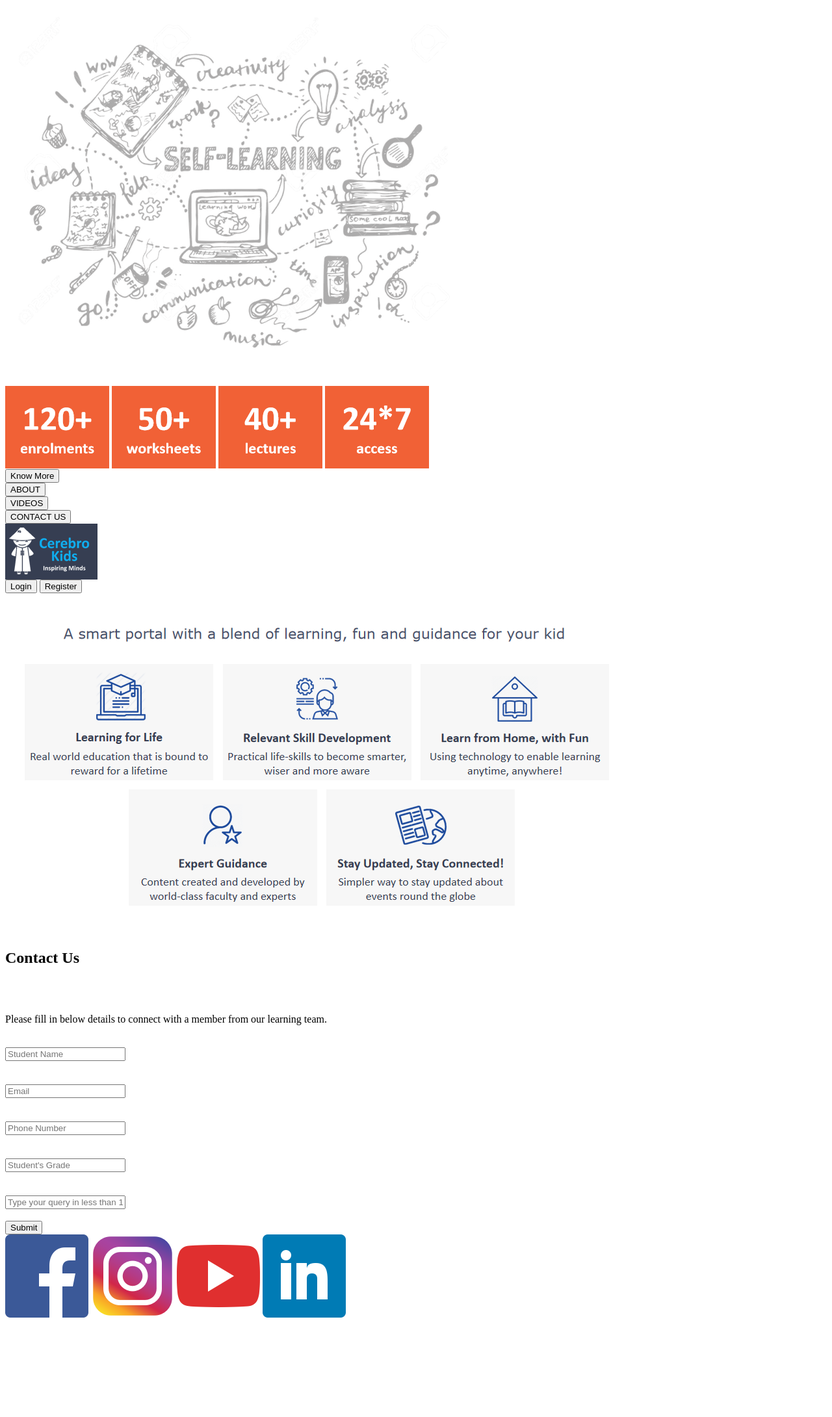
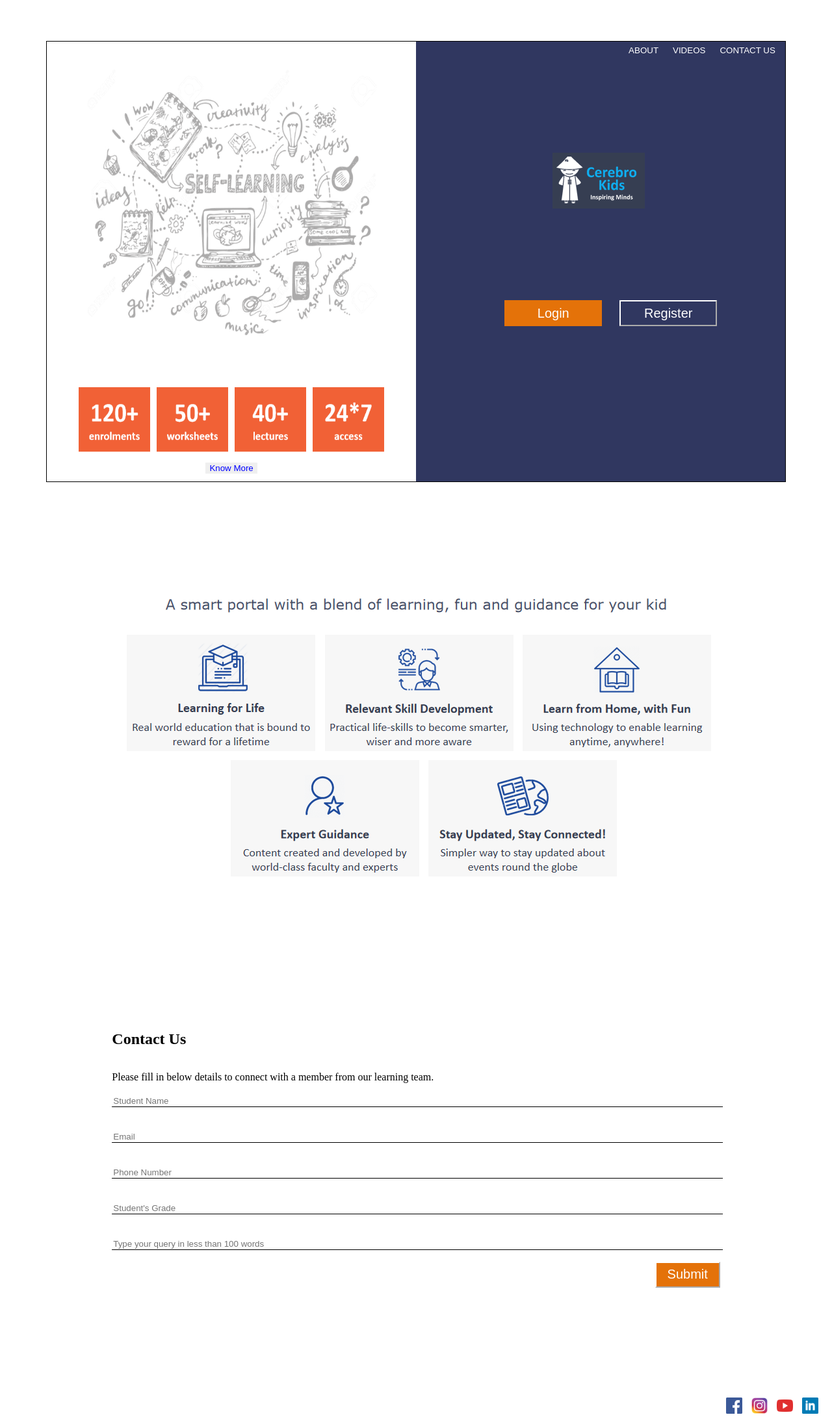
Before and after one commit to Sriparna101/CEREBRO_KIDS, a PHP site: page /loginoverview.html in a window 1280 px wide. Shown: the whole page at 65% size. Before the commit the page ends 2028 px from the top, so only its background shows below. Run offline with PHP 8.4, Linux system fonts and the light colour scheme.

Commit message:
Add files via upload

```diff
--- a/stylesheets/style.css
+++ b/stylesheets/style.css
@@ -1,4 +1,279 @@
 
+/* FIRST SECTION */
+
+.firstview{
+  display: grid;
+  grid-template-columns: repeat(auto-fill, minmax(500px, 1fr));
+  grid-template-rows: 1fr;
+  margin: 5%;
+  border: solid 1px;
+  padding: 0;
+}
+
+
+.leftup{
+    display: flex;
+  justify-content: center;
+}
+
+.leftup > img{
+  height: 470px;
+  width: 470px;
+  margin: 5%;
+
+}
+
+.righthalf{
+  display: block;
+  justify-content: center;
+  background-color: #303760;
+  overflow: hidden;
+}
+
+.topcorner{
+  display: flex;
+  margin: 4px;
+  background: #303760;
+  float: right;
+}
+
+.topbutton{
+  margin-left: 5px;
+  margin-right: 5px;
+}
+
+.topbutton > input{
+    color: white;
+    border:none;
+     background-color: #303760;
+     cursor: pointer;
+}
+
+.logologin{
+  margin-left: 37%;
+  margin-top: 30%;
+}
+
+.leftbottom{
+  display: flex;
+  justify-content: center;
+}
+
+.leftimg{
+  height: 100px;
+  width: 110px;
+  margin: 5px;
+}
+
+.leftbutton{
+  display: flex;
+  justify-content: center;
+  margin: 2%;
+}
+
+.leftbutton > input{
+  color: blue;
+  border:none;
+  cursor: pointer;
+}
+
+
+.logreg{
+  margin-left: 24%;
+
+  margin-top: 25%;
+  margin-bottom: 20%;
+}
+
+.logreg1{
+  color: white;
+  background-color: #E47209;
+  width: 150px;
+  height: 40px;
+  margin: 0;
+  margin-right: 10px;
+  font-size: 20px;
+  border:none;
+}
+
+.logreg2{
+  color: white;
+  background-color: #303760;
+  width: 150px;
+  height: 40px;
+  margin: 0;
+  margin-left: 3%;
+  font-size: 20px;
+  border-color: white;
+}
+
+.imagesection2login{
+  display: flex;
+  justify-content: center;
+}
+
+#section2{
+  margin-top: 10%;
+  margin-bottom: 10%;
+}
+
+#section3{
+  display: block;
+  margin: 8%;
+  padding: 5%;
+}
+
+.loginpageform > input{
+  border: 0;
+  outline: 0;
+  background: transparent;
+  border-bottom: 1px solid black;
+  width: 100%;
+}
+
+.loginpageform > button{
+  float: right;
+  color: white;
+  background-color: #E47209;
+  border-color: white;
+  width: 100px;
+  height: 40px;
+  font-size: 20px;
+}
+
+#section3 > h1{
+  padding: 0;
+  margin: 0;
+}
+
+#section3 > p{
+  padding: 0;
+  margin: 0;
+}
+
+.loginfooter{
+  float: right;
+  margin-right: 8px;
+}
+
+.loginfootericon{
+  height: 25px;
+  width: 25px;
+  margin: 5px;
+  cursor: pointer;
+}
+
+/* LOGIN CUSTOMER && EMPLOYEE */
+
+.loginouter{
+	display: flex;
+	justify-content: center;
+	font-family: sans-serif;
+	font-size: 1.5rem;
+}
+
+.loginouter > fieldset{
+	border-color: #0F1A41;
+	width: 50%;
+	box-shadow: black;
+	border-width: 7px;
+	margin: 15%;
+	padding: 0;
+	border-radius: 20px;
+	ox-shadow: b4px 4px 15px 15px #888888;
+}
+
+.loginbox{
+	margin: 10%;
+
+	justify-content: all;
+
+}
+
+
+.headinglogin{
+	display: flex;
+	justify-content: center;
+	font-size: 3rem;
+	font-style: bold;
+	background-color: #0F1A41;
+	margin: 0;
+	padding: 0;
+	color: #E47209;
+	height: 70px;
+	border-top-left-radius:  : 20px;
+	border-top-right-radius:  : 20px;
+}
+
+.loginform > button{
+
+	padding: 10px;
+	margin: 2%;
+	font-size: 1.2rem;
+	border-radius: 5px;
+	border-color: #0F1A41;
+	background-color: #0F1A41;
+	font-color: green;
+	box-shadow: white;
+	color: #E47209;
+}
+
+.loginform > input{
+	width: 100%;
+	font-size: 1.5rem;
+}
+
+/*REGISTER CUSTOMER && EMPLOYEE page*/
+
+.outer{
+	display: flex;
+	justify-content: center;
+	font-family: sans-serif;
+	font-size: 1.5rem;
+}
+
+.inner{
+	margin: 4%;
+}
+
+
+.outer > fieldset{
+	border-color: #0F1A41;
+	width: 50%;
+	box-shadow: black;
+	border-width: 7px;
+	margin: 4%;
+	padding: 0;
+	border-radius: 20px;
+	box-shadow: 4px 4px 15px 15px #888888;
+}
+
+.headingregister{
+	display: flex;
+	justify-content: center;
+	font-size: 3rem;
+	font-style: bold;
+	background-color: #0F1A41;
+	margin: 0;
+	padding: 0;
+	color: #E47209;
+	height: 70px;
+	border-top-left-radius:  : 20px;
+	border-top-right-radius:  : 20px;
+
+}
+
+.formregister > button{
+	padding: 10px;
+	margin: 2%;
+	font-size: 1.2rem;
+	border-radius: 5px;
+	border-color: #0F1A41;
+	background-color: #0F1A41;
+	font-color: green;
+	box-shadow: white;
+	color: #E47209;
+}
 
 .border {
   display: inline-block;
```
